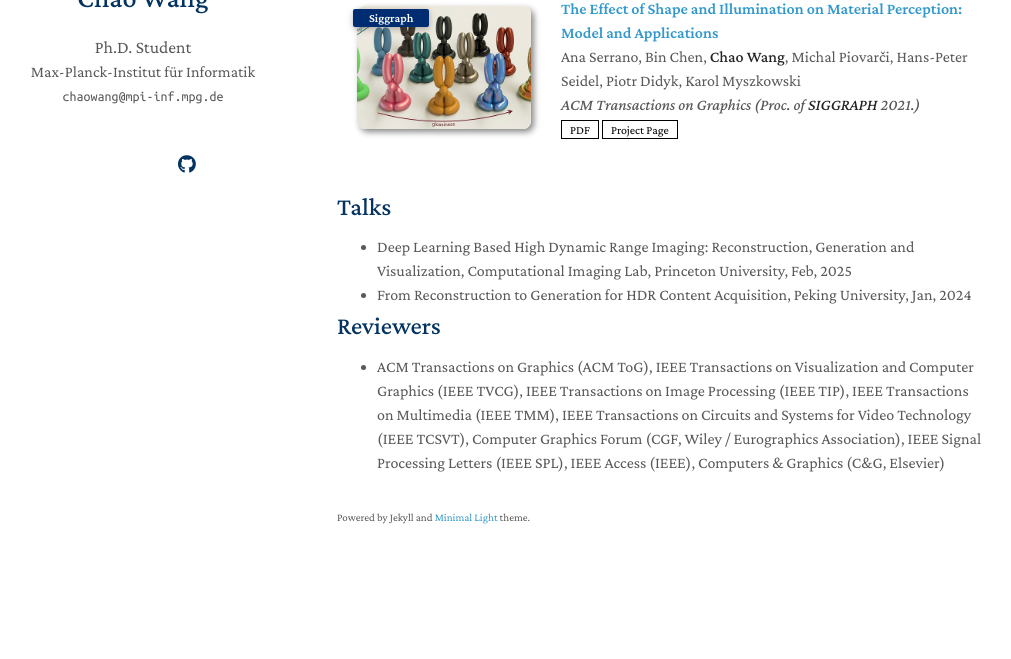
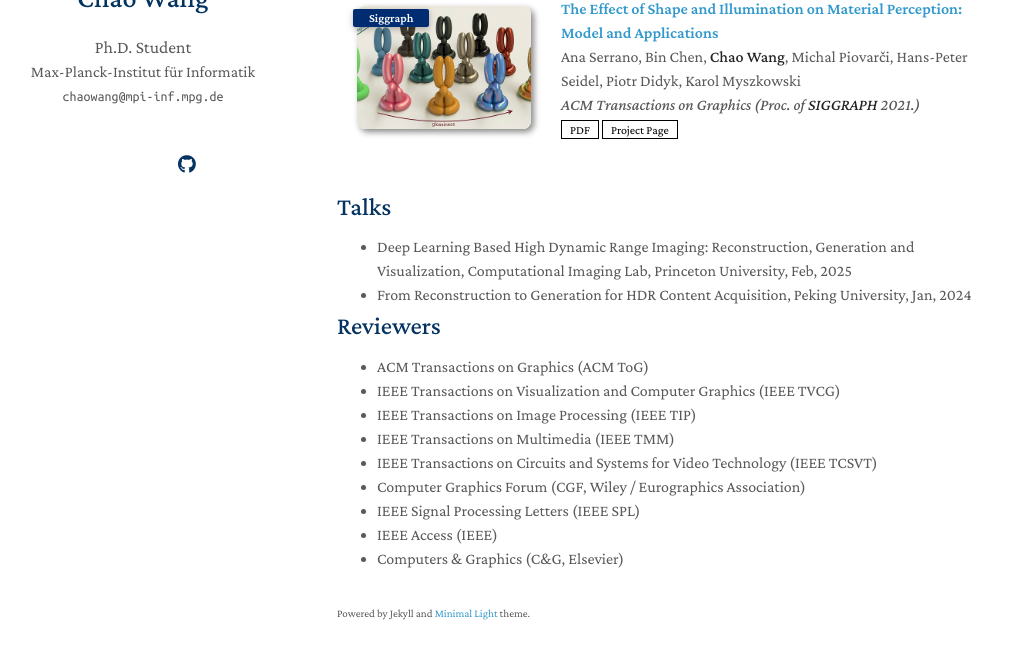
Before and after one commit to Hans1984/Hans1984.github.io, a Jekyll site: the page built from index.md, in a window 1280 px wide and 900 px high, scrolled down 1896 px, cut to the strip 206-865 px from the top of the window. Shown: the whole strip, without its empty margins (133-1144 px from the left). Built offline with Jekyll 4.4.1, drawn with Linux system fonts in a browser that asks for light colours; nearby versions of some CDN libraries; a style sheet for code colours, icons or effects is not loaded; our own code applies the rules of GitHub Pages for plain Markdown files; before the commit the page ends 2700 px from its top, so only the background shows below that.

Commit message:
Update services.md

```diff
--- a/_includes/services.md
+++ b/_includes/services.md
@@ -1,15 +1,13 @@
 ## Reviewers
 
 <ul style="margin:0 0 5px;">
-  <li>
-    ACM Transactions on Graphics (ACM ToG),
-    IEEE Transactions on Visualization and Computer Graphics (IEEE TVCG),
-    IEEE Transactions on Image Processing (IEEE TIP),
-    IEEE Transactions on Multimedia (IEEE TMM),
-    IEEE Transactions on Circuits and Systems for Video Technology (IEEE TCSVT),
-    Computer Graphics Forum (CGF, Wiley / Eurographics Association),
-    IEEE Signal Processing Letters (IEEE SPL),
-    IEEE Access (IEEE),
-    Computers & Graphics (C&G, Elsevier)
-  </li>
+  <li>ACM Transactions on Graphics (ACM ToG)</li>
+  <li>IEEE Transactions on Visualization and Computer Graphics (IEEE TVCG)</li>
+  <li>IEEE Transactions on Image Processing (IEEE TIP)</li>
+  <li>IEEE Transactions on Multimedia (IEEE TMM)</li>
+  <li>IEEE Transactions on Circuits and Systems for Video Technology (IEEE TCSVT)</li>
+  <li>Computer Graphics Forum (CGF, Wiley / Eurographics Association)</li>
+  <li>IEEE Signal Processing Letters (IEEE SPL)</li>
+  <li>IEEE Access (IEEE)</li>
+  <li>Computers & Graphics (C&G, Elsevier)</li>
 </ul>
```
